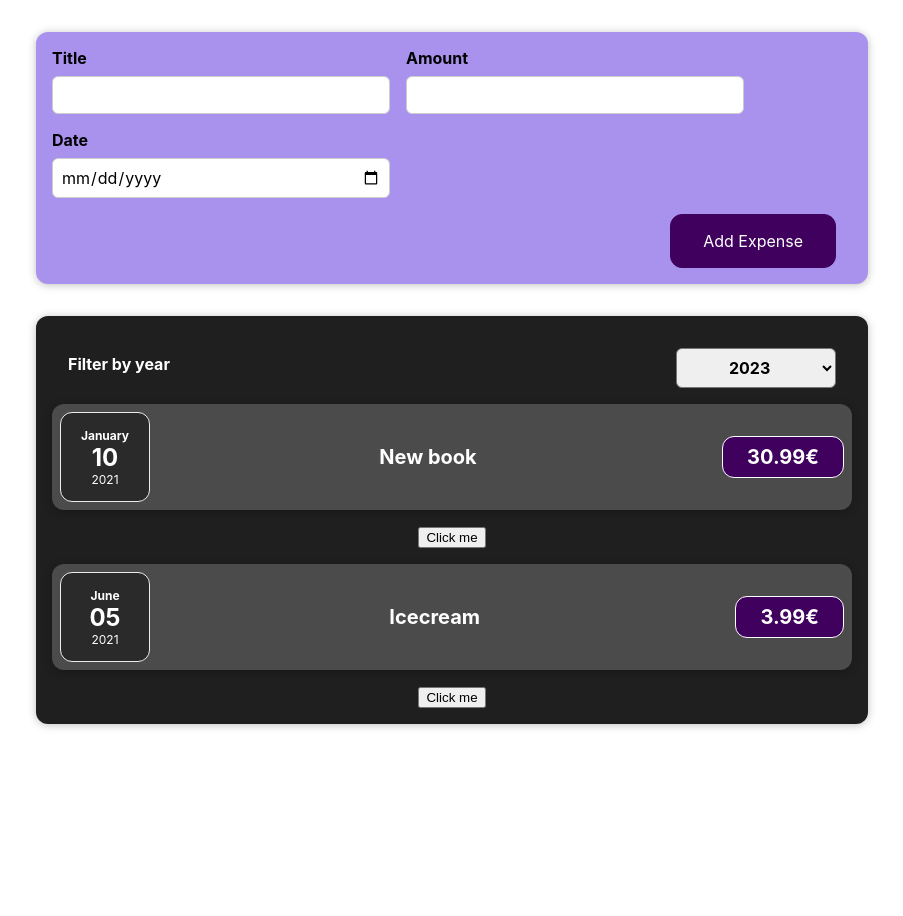
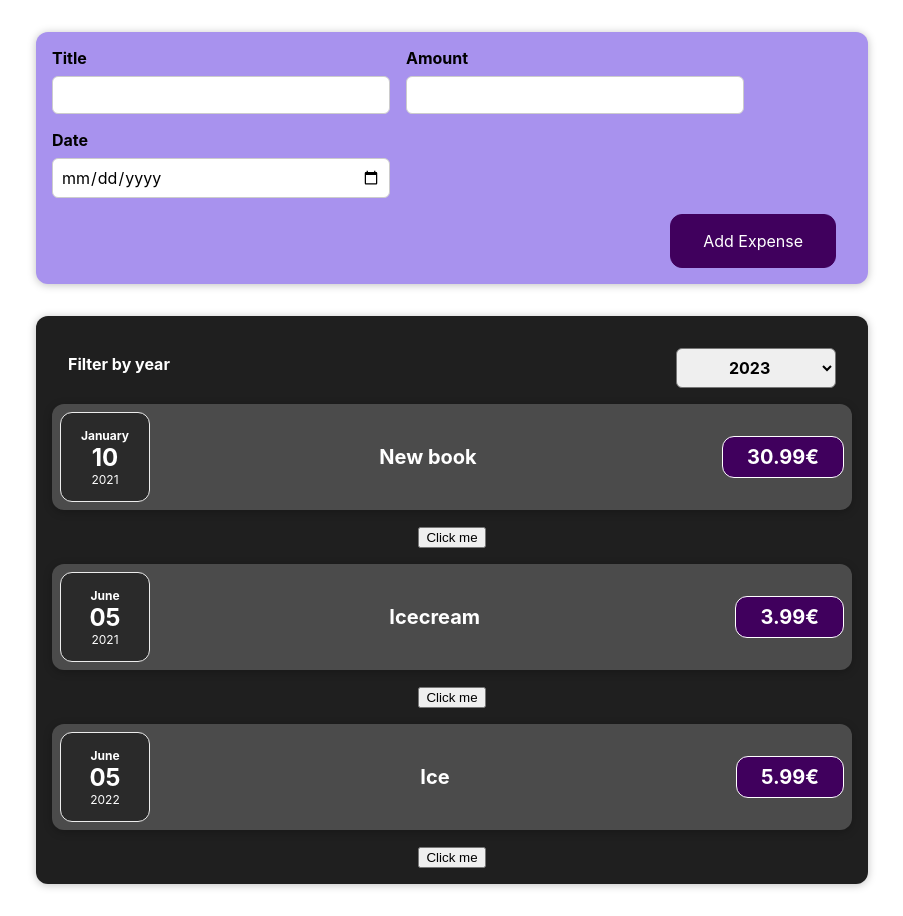
Before and after one commit to MrNugis5/glowing-adventure, a React (Vite) app: page / in a window 1280 px wide. Shown: the whole page, without its empty margins (188-1091 px from the left). Before the commit the page ends 800 px from the top, so only its background shows below. Built offline with nearby package versions, Linux system fonts and the light colour scheme.

Commit message:
ylesanne 5

```diff
--- a/src/App.jsx
+++ b/src/App.jsx
@@ -1,24 +1,38 @@
 import './App.css';
+import { useState } from 'react';
 import Expenses from './components/Expenses.jsx';
 import NewExpense from './components/NewExpense/NewExpense.jsx';
-function App() {
-    const expenses = [
+      const DYMMY_EXPENSES = [
+
         {
+            id: 'id1',
             date: new Date(2021, 0, 10),
             title:'New book',
             price: 30.99
         },
         {
+            id: 'id2',
             date: new Date(2021, 5, 5),
             title:'Icecream',
             price: 3.99
+        },
+        {
+            id: 'id3',
+            date: new Date(2022, 5, 5),
+            title:'Ice',
+            price: 5.99
         }
     ]
+    function App() {
+      const [expenses, setExpenses] = useState(DYMMY_EXPENSES);
+
     const addExpenseHandler = (expense) => {
-        console.log('In App.js');
+      console.log('In App.js');
         console.log(expense);
-    }
-
+      setExpenses((prevExpenses) => {
+        return [expense, ...prevExpenses];
+      });
+    };
 
   return (
     <div className="App">
@@ -27,5 +41,4 @@ function App() {
     </div>
   );
 }
-
 export default App;
--- a/src/components/Expenses.jsx
+++ b/src/components/Expenses.jsx
@@ -1,29 +1,20 @@
-import { useState } from "react";
 import ExpenseItem from "./ExpenseItem";
 import "./Expenses.css";
 import ExpensesFilter from "../Expenses/ExpensesFilter";
 
-function Expenses(props) {
-    const [selectedYear, setSelectedYear] = useState("2023");
-
-    console.log("Expenses - valitud aasta:", selectedYear);
-
-    const yearChangeHandler = (selectedYear) => {
-        console.log("Expenses sai uue aasta:", selectedYear);
-        setSelectedYear(selectedYear);
+const Expenses = (props) => {
+    const filterChangeHandler = (filteredYear) => {
+        console.log("year data in expenses.js", filteredYear);
     };
 
     return (
         <div className="expenses">
-            <ExpensesFilter
-                selected={selectedYear}
-                onChangeYear={yearChangeHandler}
-            />
-
-            <ExpenseItem expenseData={props.expenses[0]} />
-            <ExpenseItem expenseData={props.expenses[1]} />
+            <ExpensesFilter selected="2023" onChangeYear={filterChangeHandler} />
+            {props.expenses.map((expense) => (
+                <ExpenseItem key={expense.id} expenseData={expense} />
+            ))}
         </div>
     );
-}
+};
 
 export default Expenses;
```
